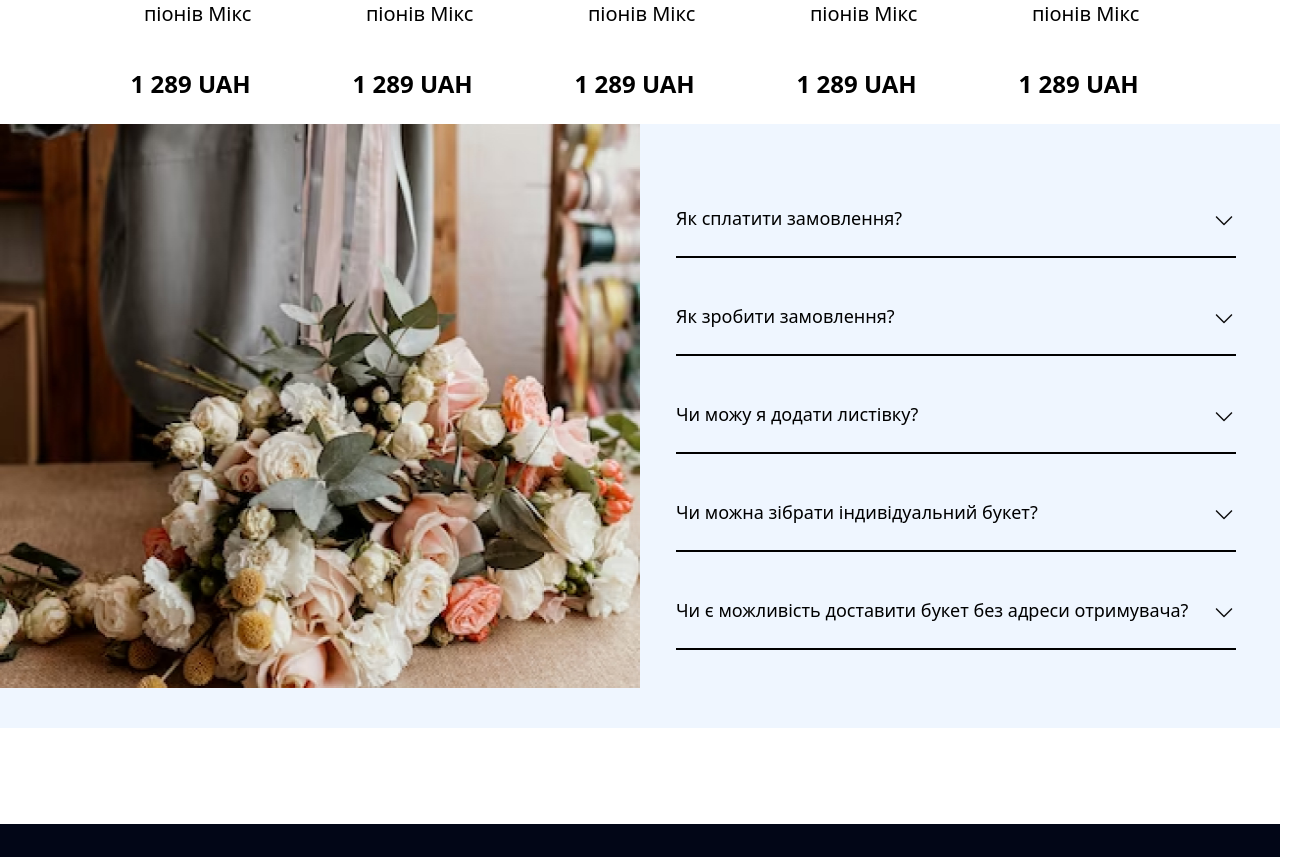
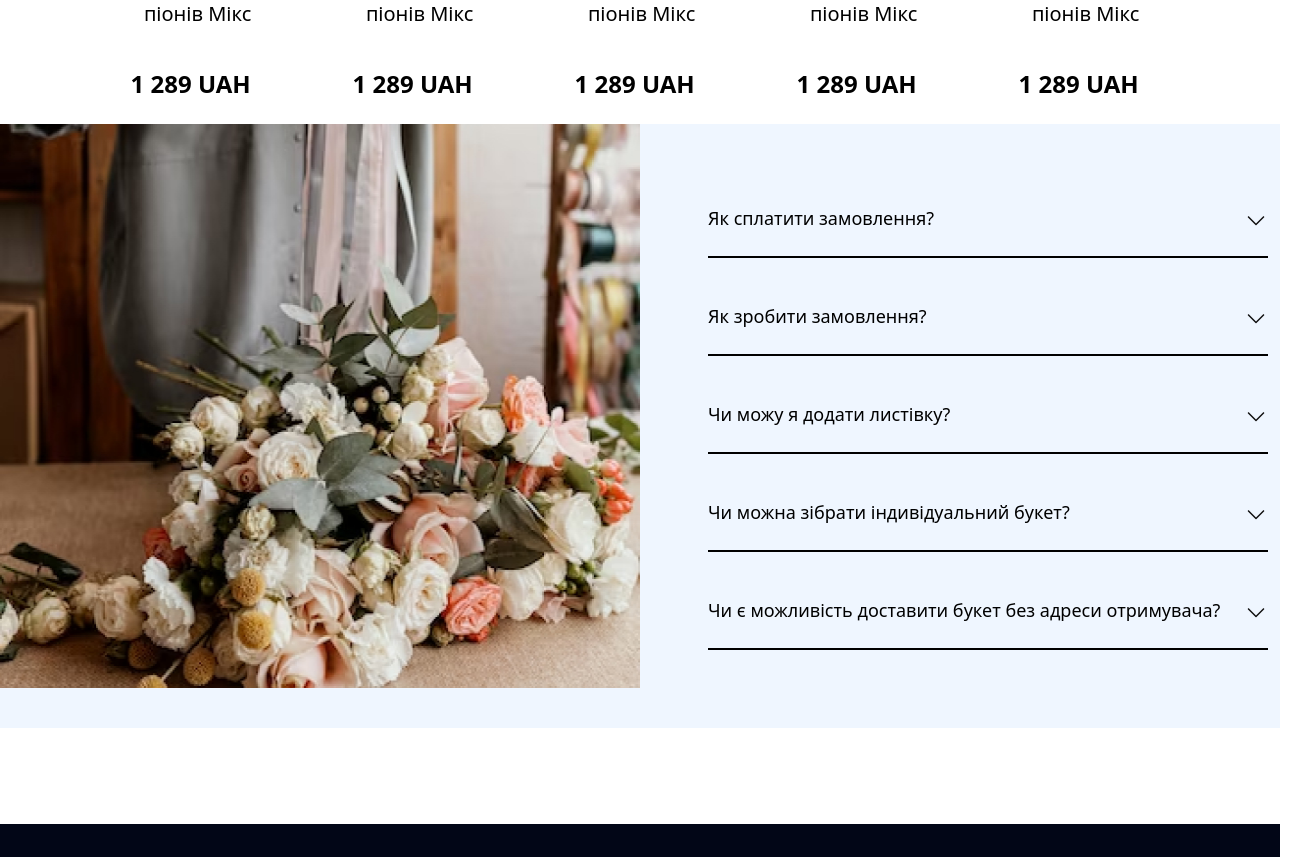
Before and after one commit to whynot-company/epic-flower, a website: page src/index.html in a window 1280 px wide. Shown: the part 3891-4748 px from the top of the page, 1308 px wide, since content can reach past the window. Drawn offline with nearby package versions, Linux system fonts and the light colour scheme.

Commit message:
Test the all version

```diff
--- a/src/index.html
+++ b/src/index.html
@@ -688,7 +688,7 @@
     <section class="bg-blue-50 pb-10 mb-24">
         <div class="flex flex-col lg:flex-row gap-9">
             <img src="./images/FAQ/img (2).jpg" alt="images" class="lg:w-1/2 lg:h-[564px]">
-            <div class="pt-6 xl:pt-14 pr-10 ">
+            <div class="pt-6 xl:pt-14 pr-10 sm:pl-8">
                 <div>
                     <div class="faq-container">
                         <div class="py-6 mb-5 w-full md:w-[690px] lg:w-[440px] xl:w-[560px] 2xl:w-[660px] border-b-2 border-b-black relative items-center cursor-pointer" >
```
